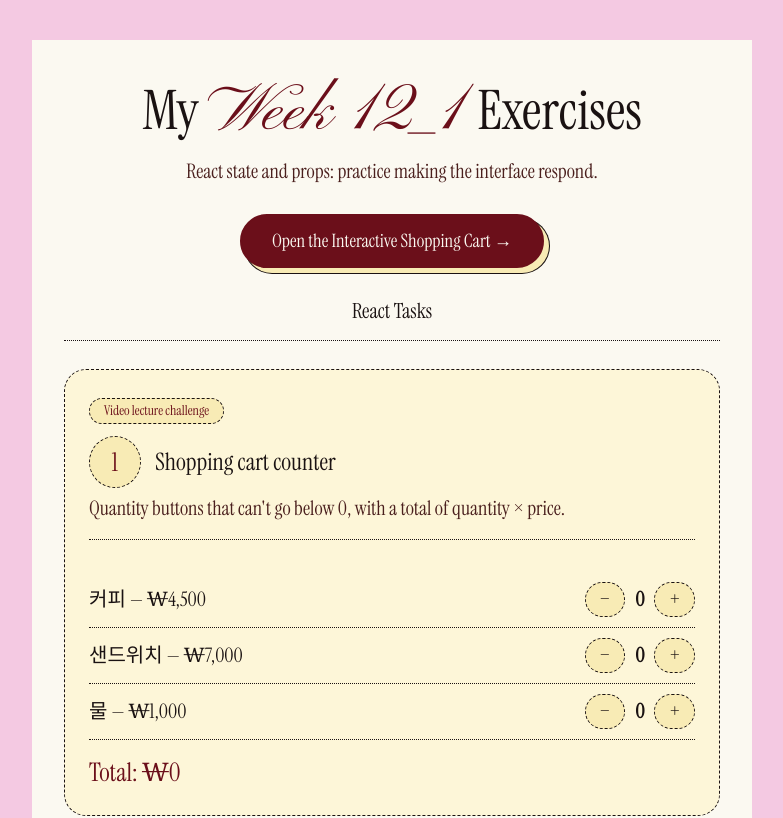
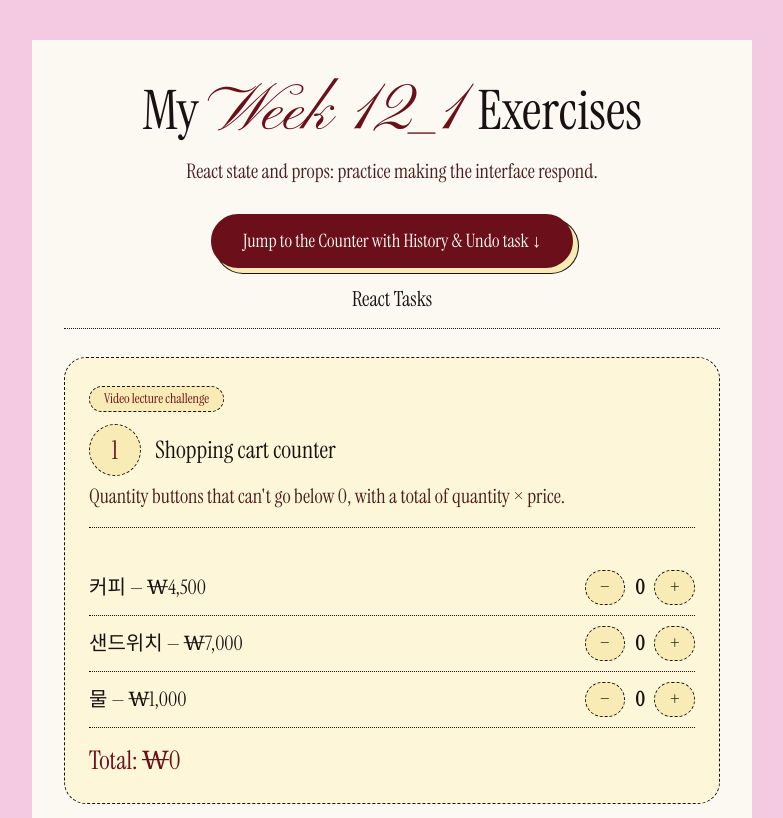
Before and after one commit to aadi-eee/week12_1, a React (Vite) app: page / in a window 1280 px wide. Shown: the top 818 px of the page, without its empty margins (248-1031 px from the left). Built offline with nearby package versions, Linux system fonts and the light colour scheme.

Commit message:
Add jump link to counter challenge

```diff
--- a/package.json
+++ b/package.json
@@ -6,7 +6,9 @@
   "scripts": {
     "dev": "vite",
     "build": "vite build",
-    "preview": "vite preview"
+    "preview": "vite preview",
+    "predeploy": "npm run build",
+    "deploy": "gh-pages -d dist"
   },
   "dependencies": {
     "react": "^18.3.1",
@@ -14,6 +16,7 @@
   },
   "devDependencies": {
     "@vitejs/plugin-react": "^4.3.1",
+    "gh-pages": "^6.3.0",
     "vite": "^5.4.0"
   }
 }
--- a/src/App.jsx
+++ b/src/App.jsx
@@ -48,7 +48,7 @@ export default function App() {
     <main className="site">
       <h1>My <span className="script">Week 12_1 </span> Exercises</h1>
       <p className="lead">React state and props: practice making the interface respond.</p>
-      <a className="cta" href="#/cart">Open the Interactive Shopping Cart →</a>
+      <a className="cta" href="#counter-challenge">Jump to the Counter with History &amp; Undo task ↓</a>
 
       <h2>React Tasks</h2>
       <div className="cards">
@@ -93,7 +93,7 @@ export default function App() {
           </div>
         </div>
 
-        <div className="group">
+        <div className="group" id="counter-challenge">
           <span className="tag">Week 12_1 code challenge</span>
           <p className="task-spec">
             <b>Task:</b> Build a <code>Counter</code> component using two state
--- a/src/styles.css
+++ b/src/styles.css
@@ -270,3 +270,8 @@ h2 {
   padding: 1px 6px;
   border-radius: 6px;
 }
+.cta { display: table; margin: 0 auto 16px; }
+html { scroll-behavior: smooth; }
+@media (prefers-reduced-motion: reduce) {
+  html { scroll-behavior: auto; }
+}
```
Also changed, not shown: 1 other file (tests, documents, lock files or other folders).
